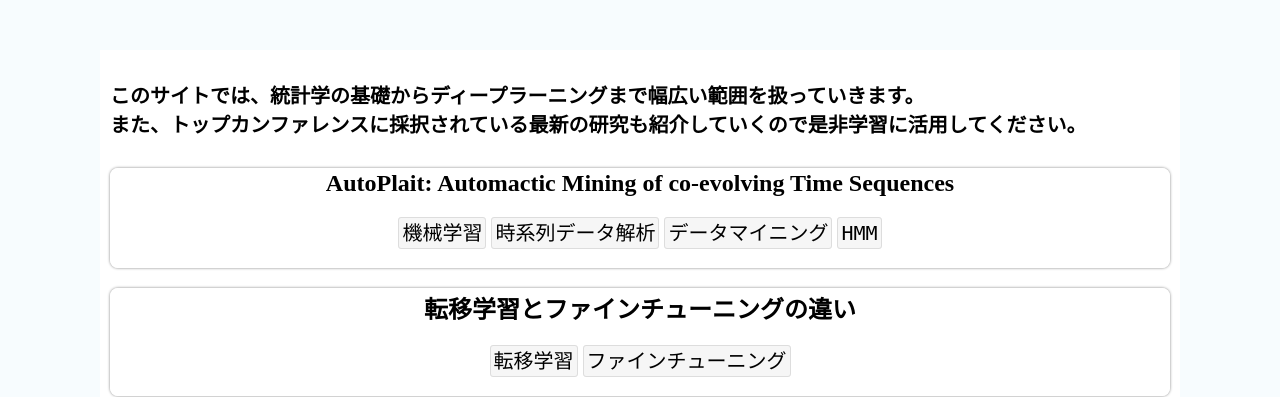
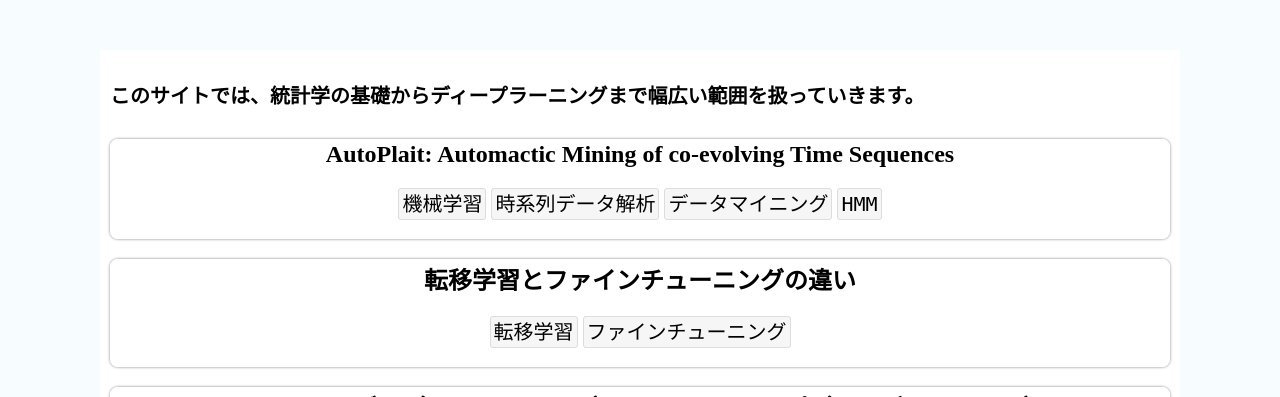
Before and after one commit to hayato0311/ai-blog, a Django app: a page that uses blog/templates/blog/article_list.html in a window 1280 px wide. Shown: the part 70-467 px from the top of the page. Run offline with Django 3.2, Linux system fonts and the light colour scheme; a user stored in the database is signed in; data comes from the database, SQL or seed files in the repository; style sheets or scripts are compiled from the project's sources; some libraries are stand-ins or nearby versions.

Commit message:
changed a comment

```diff
--- a/blog/templates/blog/article_list.html
+++ b/blog/templates/blog/article_list.html
@@ -3,8 +3,12 @@
 {% block content %}
 <div class="center-container">
     <div class="explain">
-            <p><b>このサイトでは、統計学の基礎からディープラーニングまで幅広い範囲を扱っていきます。<br/>
-                また、トップカンファレンスに採択されている最新の研究も紹介していくので是非学習に活用してください。</b></p>
+        <p>
+            <b>このサイトでは、統計学の基礎からディープラーニングまで幅広い範囲を扱っていきます。
+{#                <br />#}
+{#                また、トップカンファレンスに採択されている最新の研究も紹介していくので是非学習に活用してください。#}
+            </b>
+        </p>
     </div>
 
     <div class="contents-grid">
```
Lines whose indentation alone changed are shown as unchanged.
